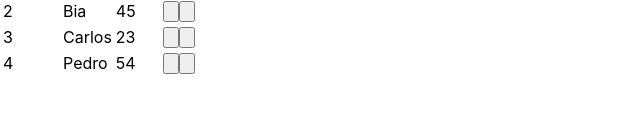
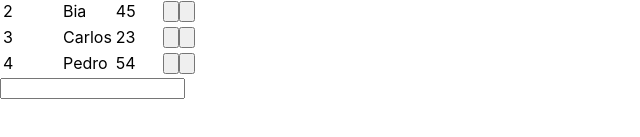
Before and after one commit to Matheuspaixaocrisostenes/exercicios-js, a Next.js app in the folder aulao_nextjs/next-crud/: page / in a window 1280 px wide. Shown: the part 167-304 px from the top of the page, without its empty margins (0-640 px from the left). Built offline with nearby package versions, Linux system fonts and the light colour scheme.

Commit message:
criando o formulario

```diff
--- /dev/null
+++ b/aulao_nextjs/next-crud/src/components/Entrada.tsx
@@ -0,0 +1,29 @@
+interface EntradaProps {
+    tipo?: 'text' | 'number'
+    texto: string
+    valor: any
+    somenteLeitura?: boolean
+    className?: string
+    valorMudou?: (valor: any) => void
+}
+
+export default function Entrada(props: EntradaProps) {
+    return (
+        <div className={`flex flex-col ${props.className}`}>
+            <label className="mb-2">
+                {props.texto}
+            </label>
+            <input
+                type={props.tipo ?? 'text'}
+                value={props.valor}
+                readOnly={props.somenteLeitura}
+                onChange={e => props.valorMudou?.(e.target.value)}
+                className={`
+                    border border-purple-500 rounded-lg
+                    focus:outline-none bg-gray-100 px-4 py-2
+                    ${props.somenteLeitura ? '' : 'focus:bg-white'}
+                `}
+            />
+        </div>
+    )
+}
--- a/aulao_nextjs/next-crud/src/components/Tabela.tsx
+++ b/aulao_nextjs/next-crud/src/components/Tabela.tsx
@@ -64,7 +64,7 @@
     return (
         <table className='w-full rounded-xl overflow-hidden'>
             <thead className={`
-            text-gray-100
+                text-gray-100
                 bg-gradient-to-r from-purple-500 to-purple-800
             `}>
                 {rendenizarCabecalho()}
--- a/aulao_nextjs/next-crud/src/pages/index.tsx
+++ b/aulao_nextjs/next-crud/src/pages/index.tsx
@@ -2,6 +2,7 @@
 import Tabela from '../components/Tabela'
 import Cliente from "../core/Cliente"
 import Botao from '../components/Botao'
+import Formulario from "../components/Entrada"
 
 export default function Home() {
   const clientes = [
@@ -29,6 +30,8 @@
           <Botao cor="green" className="mb-4">Novo Cliente</Botao>
         </div>
         <Tabela clientes={clientes} clienteSelecionado={clienteSelecionado} clienteExcluido={clienteExcluido} />
+
+        <Formulario cliente={clientes[0]}></Formulario>
       </Layout>
     </div>
   )
```
Also changed, not shown: aulao_nextjs/next-crud/src/components/Formulario.tsx (added, +50 -0 lines).
